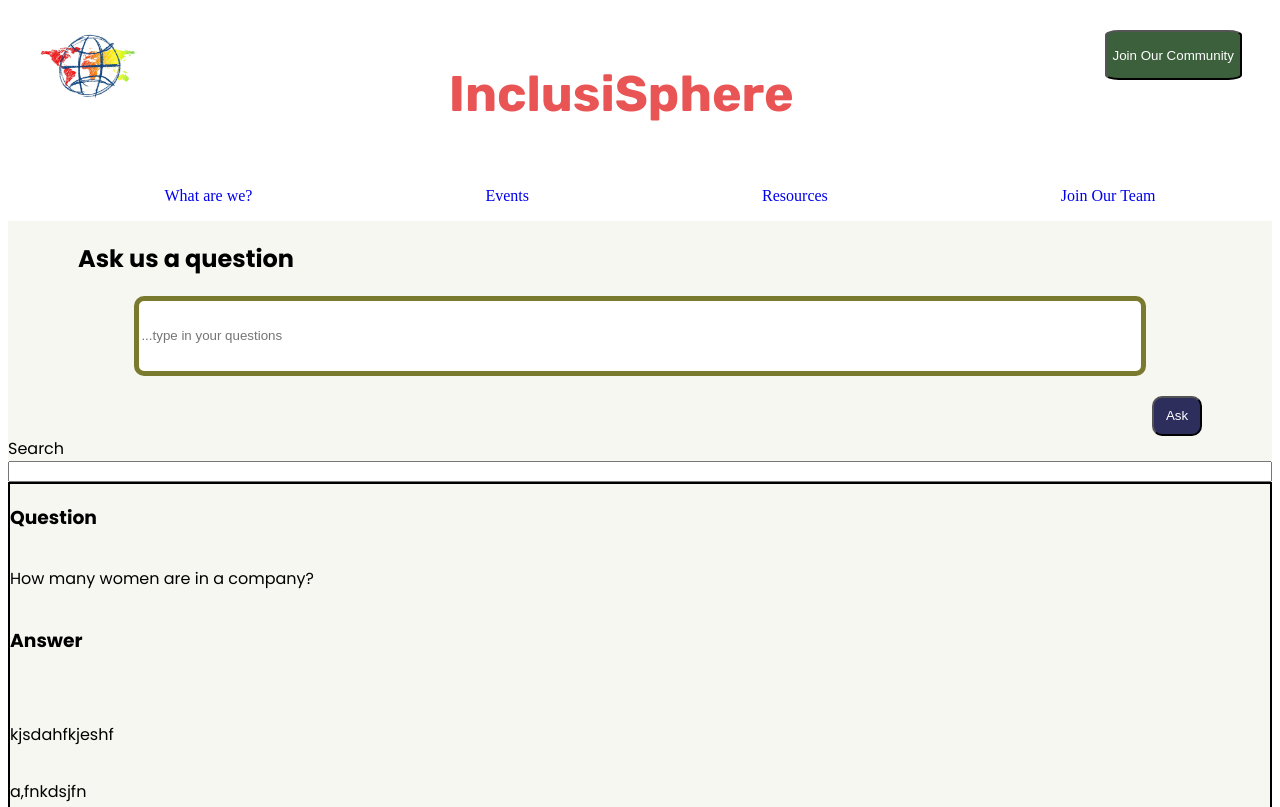
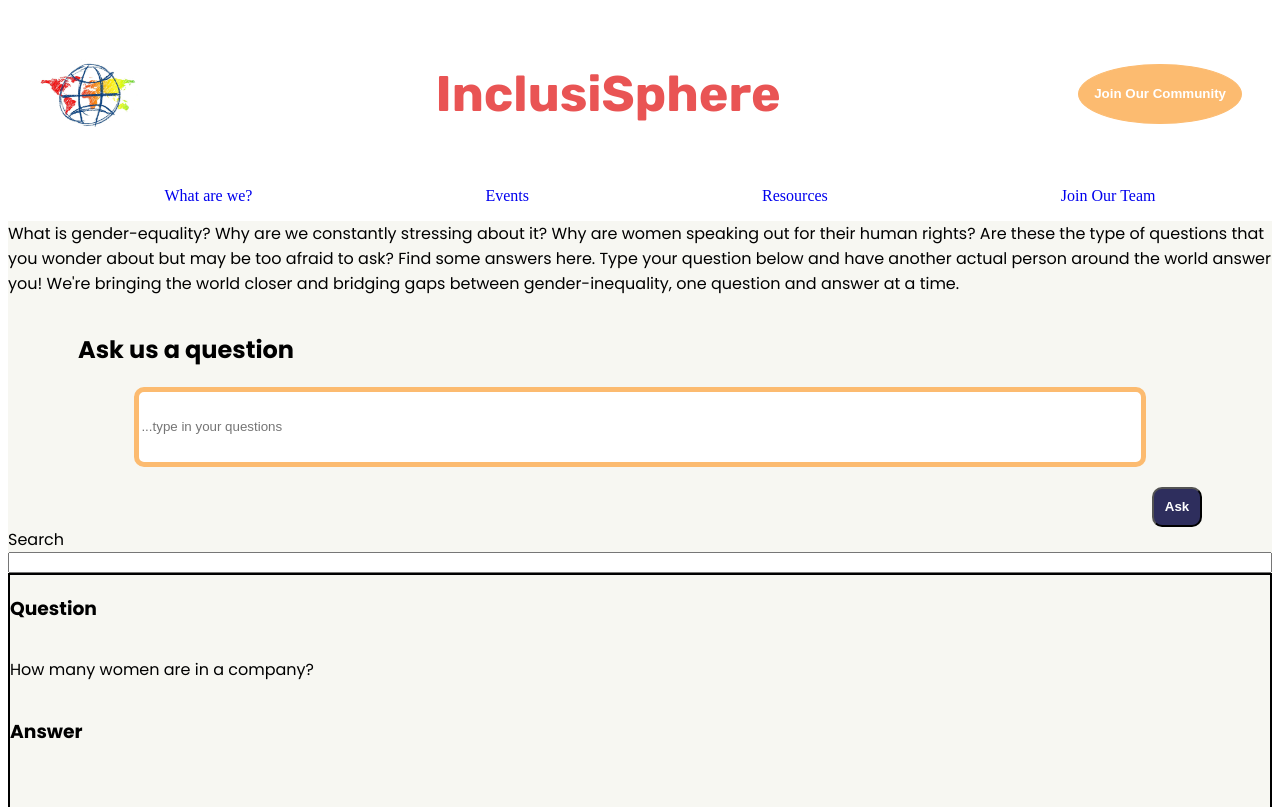
Before and after one commit to LyaLera/InclusiSphere, a plain HTML site: page index.html in a window 1280 px wide. Shown: the top 807 px of the page. Drawn offline with nearby package versions, Linux system fonts and the light colour scheme.

Commit message:
Change color of the CT-Button and border

```diff
--- a/css/style.css
+++ b/css/style.css
@@ -34,6 +34,7 @@ header img {
 .header-content {
   display: flex;
   justify-content: space-between;
+  align-items: center;
   margin: 20px;
   padding: 10px;
 }
@@ -43,10 +44,14 @@ header img {
   justify-content: space-around;
 }
 .CTA-Button {
-  background-color: rgb(60, 95, 60);
-  border-radius: 10%;
-  height: 50px;
+  background-color:  rgb(252,187,112);
+  border: 1px solid rgb(252,187,112);
+  border-radius: 60%;
+
+  height: 60px;
+  padding: 15px;
   color: white;
+  font-weight: bold;
 }
 .nav-links {
   list-style-type: none;
@@ -60,7 +65,7 @@ header img {
   height: 80px;
   width: 80%;
   align-self: center;
-  border: 5px solid rgb(122, 122, 46);
+  border: 5px solid rgb(252,187,112);
   box-shadow: 20px;
   border-radius: 10px;
 }
@@ -73,6 +78,7 @@ header img {
   align-self: end;
   margin-right: 70px;
   color: #fff;
+  font-weight: bold;
 }
 .question-answer div {
   display: grid;
@@ -100,13 +106,18 @@ header img {
   border: 2px solid black;
 }
 footer {
-  background-color: rgb(64, 64, 211);
+  background-color: rgb(16, 16, 47);
+  font-family: "Poppins", system-ui, -apple-system, BlinkMacSystemFont,
+    "Segoe UI", Roboto, Oxygen, Ubuntu, Cantarell, "Open Sans", "Helvetica Neue",
+    sans-serif;
+color: rgb(234, 217, 217);
   width: 100%;
   height: 200px;
   display: flex;
   flex-direction: column;
   align-items: center;
   justify-content: space-between;
+
 }
 
 .footer_header {
--- a/index.html
+++ b/index.html
@@ -34,6 +34,17 @@
       </header>
 
     <main>
+        <section>
+            <p>
+                What is gender-equality? Why are we constantly stressing about it? Why
+                are women speaking out for their human rights? Are these the type of
+                questions that you wonder about but may be too afraid to ask? Find some
+                answers here. Type your question below and have another actual person
+                around the world answer you! We're bringing the world closer and
+                bridging gaps between gender-inequality, one question and answer at a
+                time.
+              </p>
+      </section>
       <section>
         <div class="question-card">
           <h2>Ask us a question</h2>
```
